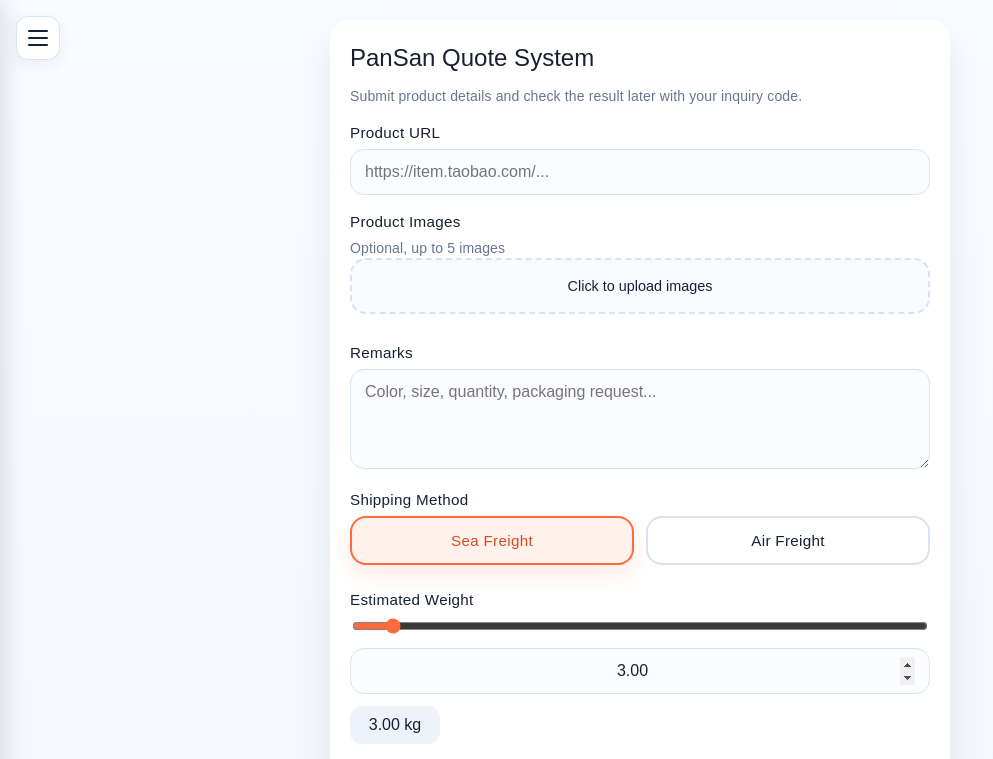
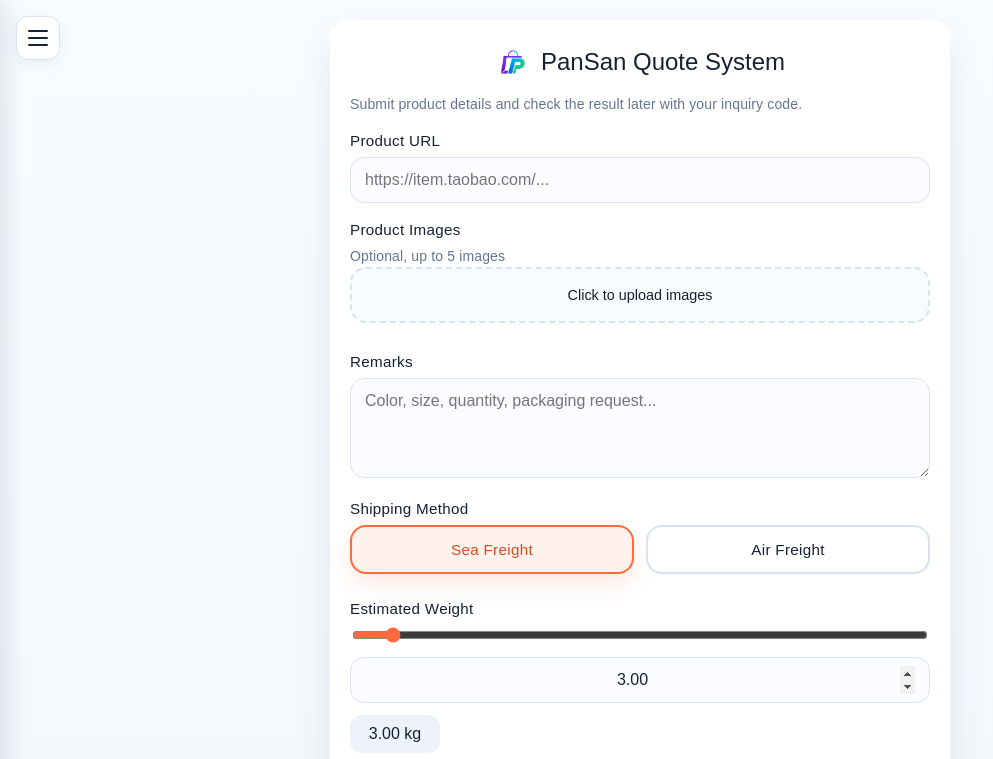
Before and after one commit to PanSan-code/Quotation-System, a plain HTML site: page frontend/index.html in a window 1280 px wide. Shown: the top 759 px of the page, without its empty margins (0-993 px from the left). Drawn offline with Linux system fonts and the light colour scheme.

Commit message:
feat: center title and add logo icon

```diff
--- a/frontend/index.html
+++ b/frontend/index.html
@@ -324,6 +324,21 @@
       margin: 0 0 8px;
       line-height: 1.15;
       font-weight: normal;
+      text-align: center;
+    }
+
+    #formTitle {
+      display: flex;
+      align-items: center;
+      justify-content: center;
+      gap: 10px;
+    }
+
+    .title-logo {
+      width: 36px;
+      height: 36px;
+      border-radius: 8px;
+      object-fit: cover;
     }
 
     .subtitle,
@@ -806,7 +821,7 @@
 
     <section class="page active" id="formPage">
       <div class="card">
-        <h1 id="formTitle">代购转运报价</h1>
+        <h1 id="formTitle"><img src="logo.jpg" alt="logo" class="title-logo"><span id="formTitleText">代购转运报价</span></h1>
         <p class="subtitle" id="formSubtitle">填写商品信息，提交询价后即可用查询码查看报价。</p>
 
         <div class="field">
@@ -1049,7 +1064,7 @@
 
       const i18n = {
         zh: {
-          formTitle: "PanSan报价系统",
+          formTitleText: "PanSan报价系统",
           formSubtitle: "填写商品信息，提交询价后即可用查询码查看报价。",
           toQueryLink: "查询报价",
           productUrlLabel: "商品链接",
@@ -1154,7 +1169,7 @@
           addressLoadFailed: "加载地址失败"
         },
         en: {
-          formTitle: "PanSan Quote System",
+          formTitleText: "PanSan Quote System",
           formSubtitle: "Submit product details and check the result later with your inquiry code.",
           toQueryLink: "Track Quote",
           productUrlLabel: "Product URL",
@@ -1326,7 +1341,7 @@
 
       const pages = [elements.formPage, elements.successPage, elements.queryPage];
       const labels = {
-        formTitle: document.getElementById("formTitle"),
+        formTitleText: document.getElementById("formTitleText"),
         formSubtitle: document.getElementById("formSubtitle"),
         toQueryLink: document.getElementById("toQueryLink"),
         orderBtn: document.getElementById("orderBtn"),
```
Also changed, not shown: frontend/logo.jpg (added).
